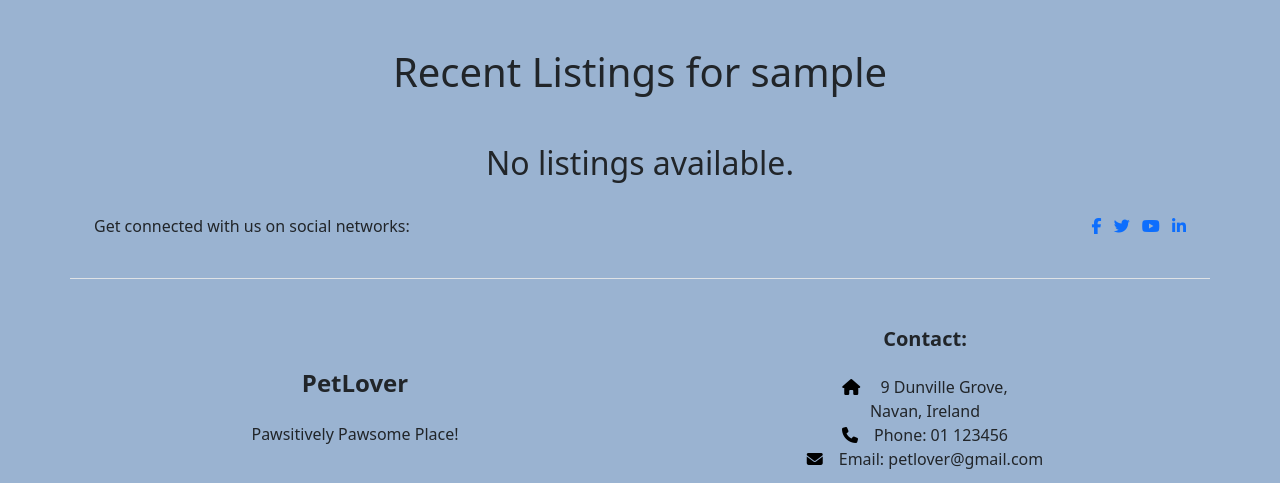
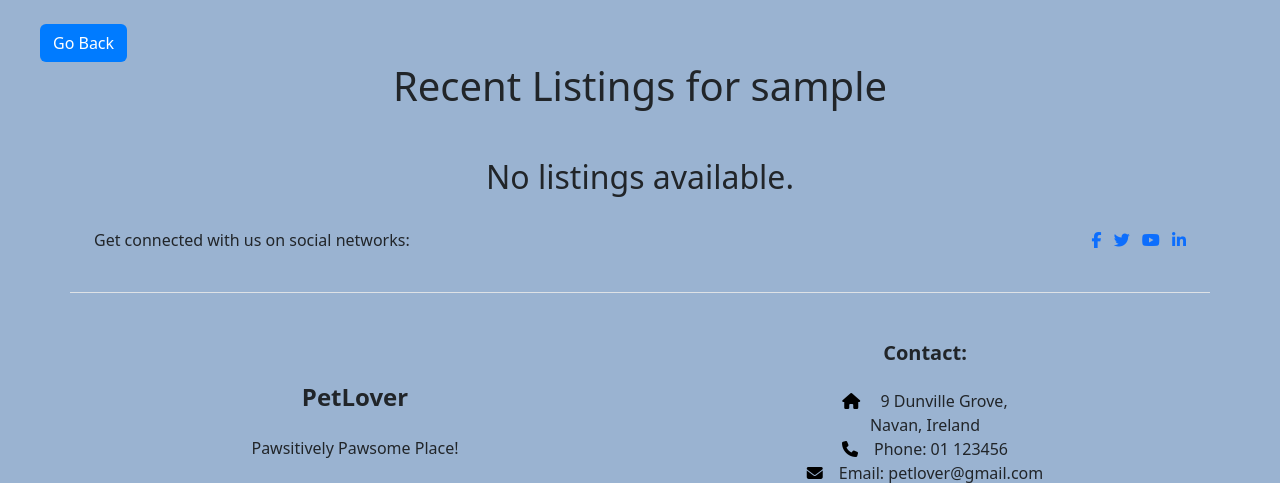
Before and after one commit to naisepaul/petlover, a Django app: page /listings/my-listings/ in a window 1280 px wide. Shown: the part 76-559 px from the top of the page. Run offline with Django 3.2, Linux system fonts and the light colour scheme; the visitor is signed in with stand-in values (Sample User, id 1); data that the repository does not hold is empty; some libraries are stand-ins or nearby versions.

Commit message:
Added back button in my_listings and activated view button

```diff
--- a/templates/listings/my_listings.html
+++ b/templates/listings/my_listings.html
@@ -5,13 +5,12 @@ My Profile
 {% endblock title %}
 
 {% block content %}
-
-<div class="container text-center mt-5">
+<button class="btn blue text-white mt-4 " style="margin-left: 2.5rem;" onclick="history.back()">Go Back</button>
+<div class="container text-center mt-0">
     <h1>Recent Listings for {{ user.username }}</h1>
     <div class="row mt-5 justify-content-center">
         {% if user_dogs %}
         {% for dog in user.dog_set.all %}
-
         <div class="col-10 col-md-6 col-xl-4 mb-4">
             <div class="card">
                 <h2 class="card-title text-truncate">{{ dog.breed|capfirst }} </h2>
@@ -34,8 +33,8 @@ My Profile
                         <i class="fa-regular fa-calendar-days"></i> {{ dog.DOB|capfirst }}
                     </div>
                 </div>
-                <div class="text-center mt-3">
-                    <a href="#" class="btn btn-primary">View </a>
+                <div class="text-center mb-1">
+                    <a href="{% url 'single-listing' dog.id %}" class="btn btn-primary">View </a>
                     <a href="#" class="btn btn-primary">Edit </a>
                     <a href="#" class="btn btn-danger ">Delete </a>
                 </div>
```
